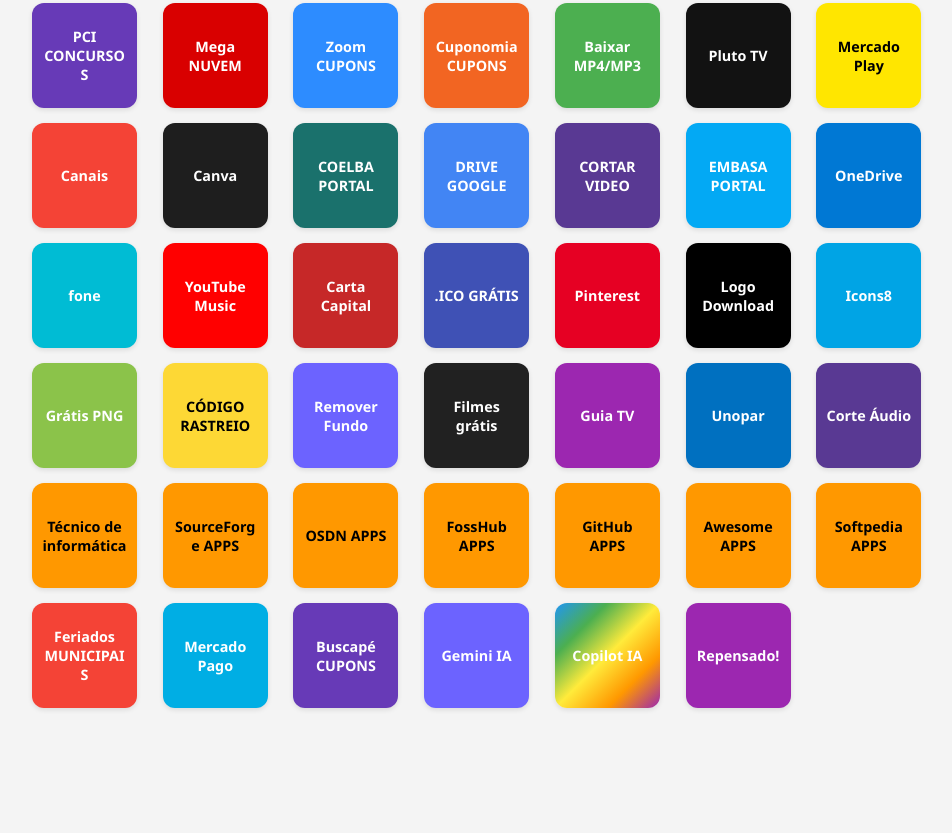
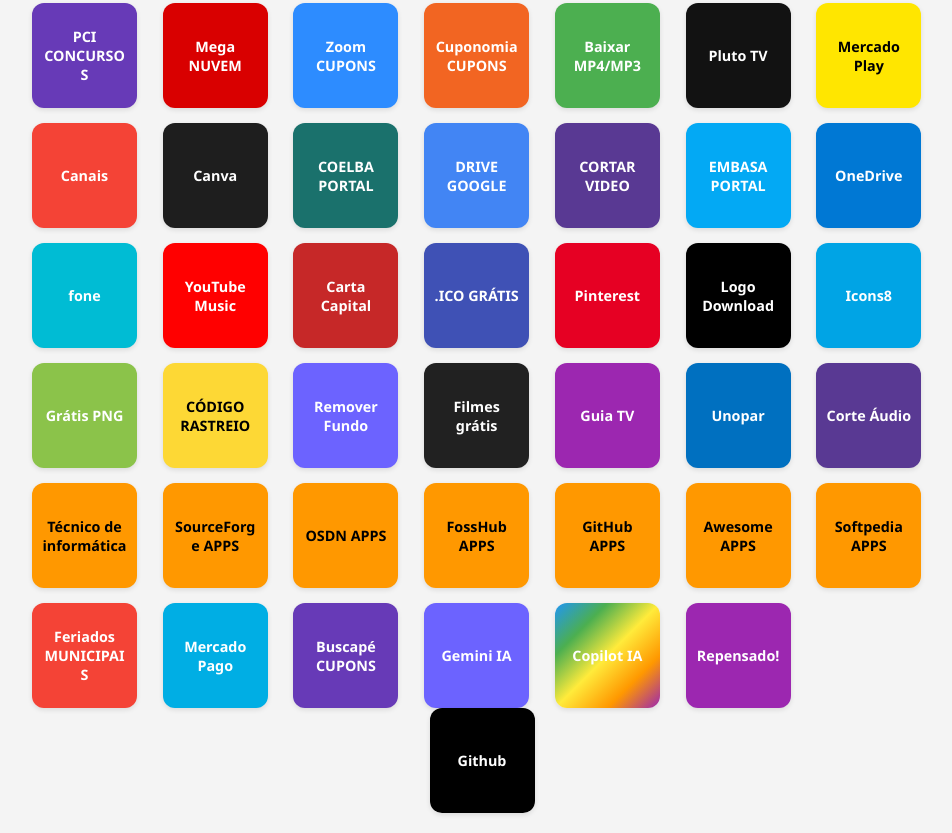
Before and after one commit to r8402/gt, a plain HTML site: page index.html in a window 1280 px wide. Shown: the part 460-1293 px from the top of the page, without its empty margins (158-1110 px from the left). Before the commit the page ends 1188 px from the top, so only its background shows below. Drawn offline with Linux system fonts and the light colour scheme.

Commit message:
Update index.html

```diff
--- a/index.html
+++ b/index.html
@@ -301,7 +301,11 @@
         <a href="https://gemini.google.com/app?hl=pt-BR" class="icon-item photoroom" data-label="Gemini" data-category="ferramentas"><div class="icon-content"><div class="icon-label">Gemini IA</div></div></a>
         <a href="https://copilot.microsoft.com/chats/QgSTT7oLbV1NLk9h2qzLr" class="icon-item copilot-icon" data-label="Copilot" data-category="ferramentas"><div class="icon-content"><div class="icon-label">Copilot IA</div></div></a>
         <a href="https://sites.google.com/view/gratuitas/tudo-gratuito" class="icon-item meuguia" data-label="Meu Guia" data-category="outros"><div class="icon-content"><div class="icon-label">Repensado!</div></div></a>
+    </div><a href="Https://Github.com" class="icon-item custom-icon-color " data-label="Github">
+    <div class="icon-content" style="--icon-background-color: #000000; background-color: var(--icon-background-color);">
+        <div class="icon-label">Github</div>
     </div>
+    </a>
 
     <!-- Caixa de mensagem flutuante -->
     <div id="messageBox" class="message-box"></div>
```
